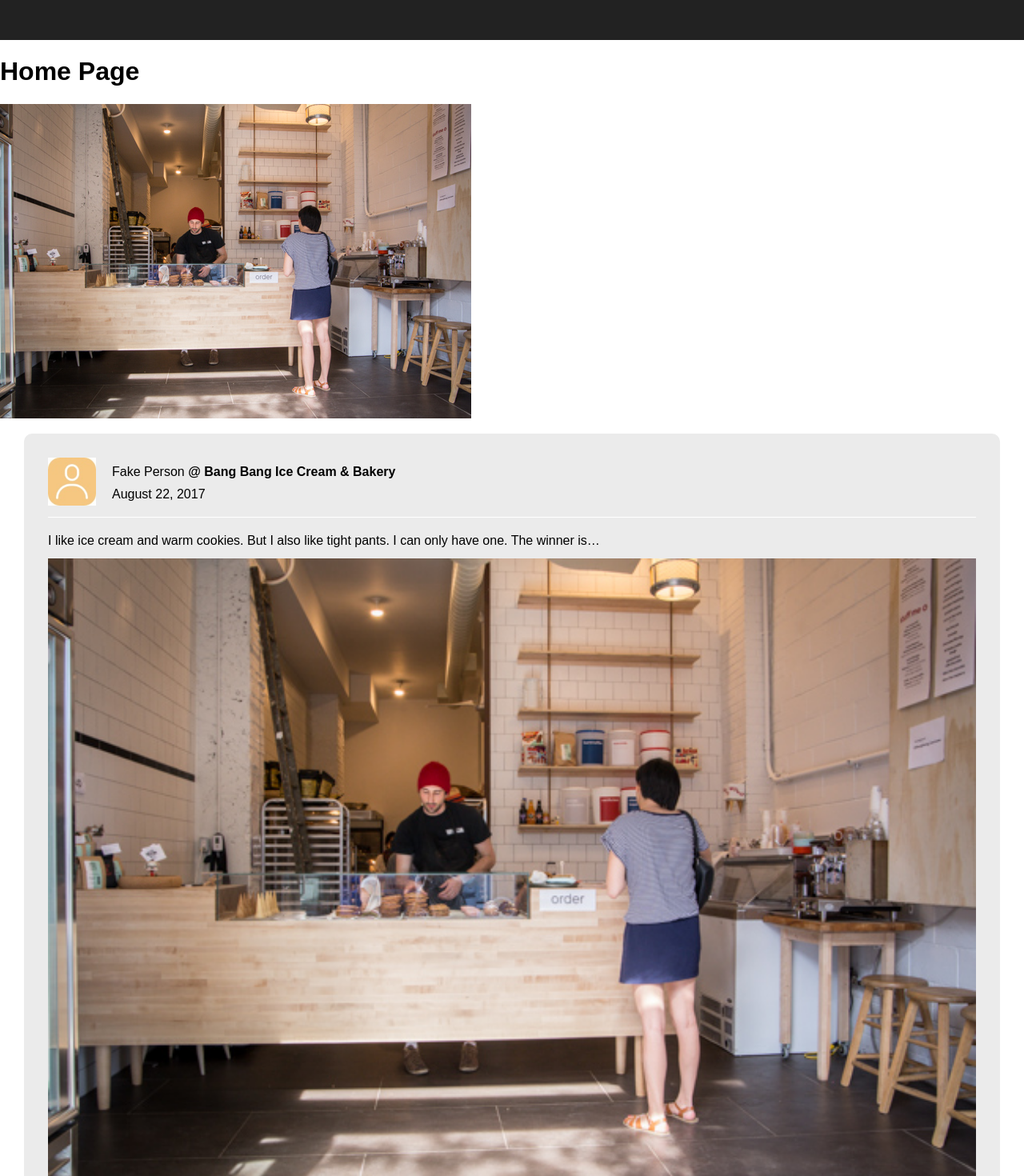
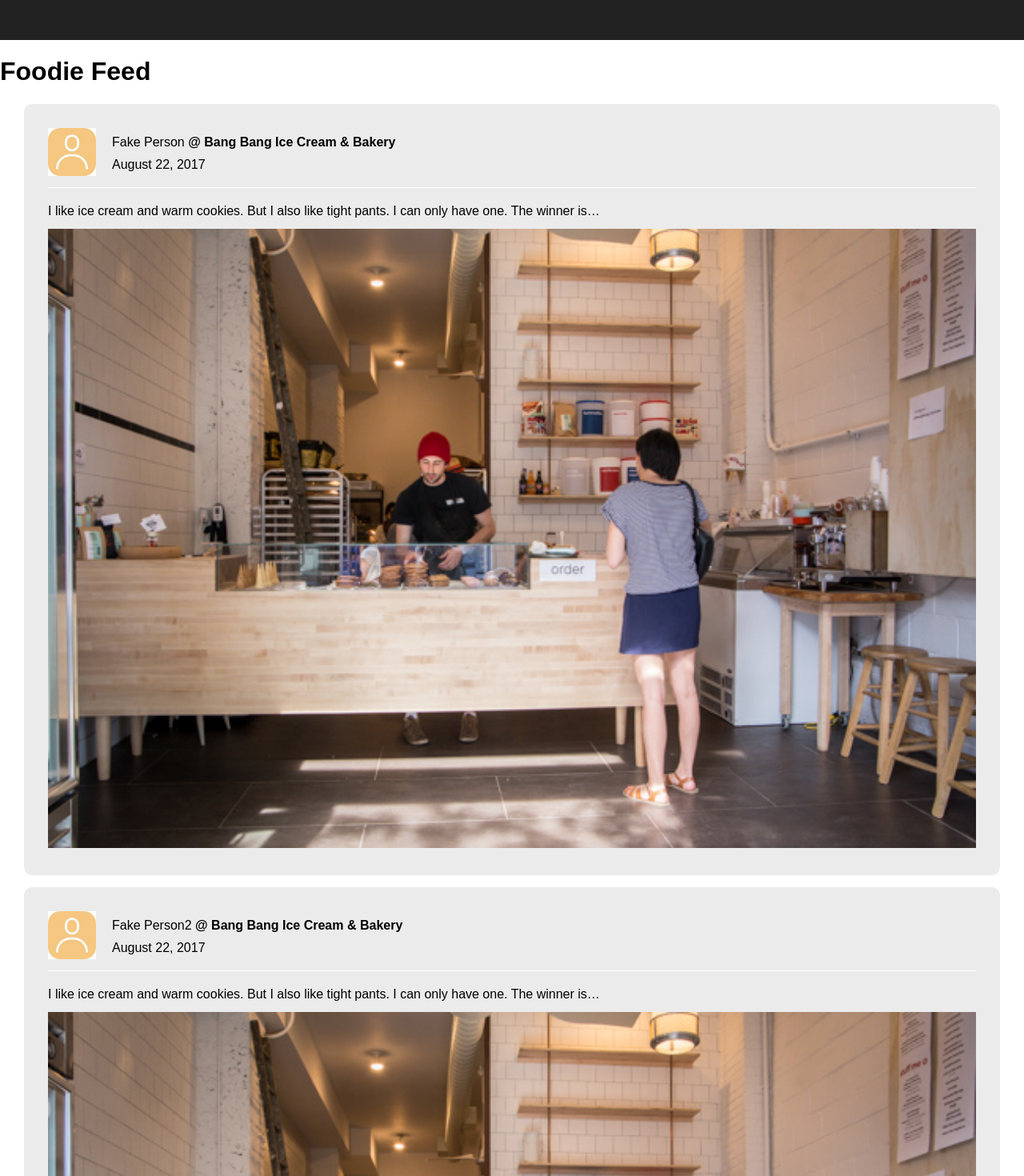
Before and after one commit to tylercameron/foodME, a React (Create React App) app: page / in a window 1280 px wide. Shown: the part 140-1610 px from the top of the page at 80% size. Built offline with nearby package versions, Linux system fonts and the light colour scheme.

Commit message:
move content to own component

```diff
--- a/src/components/Home.js
+++ b/src/components/Home.js
@@ -1,102 +1,27 @@
 import React, { Component } from 'react';
+import PostTile from './PostTile';
+
+import fakeData from '../fakeData/fakeData';
+
 import bangbang from '../assets/bangbang.jpg';
 import user from '../assets/user.jpg';
-import fakeData from '../fakeData/fakeData';
-
-import styled from 'styled-components';
+// import styled from 'styled-components';
 
 class Home extends Component {
     reviewDataTiles() {
-        const test = fakeData.map((review, index) => {
-            return (
-                <Tile key={index}>
-                    <TileHeader>
-                        <TileUserIcon>
-                            <Img src={user} alt="user" />
-                        </TileUserIcon>
-                        <div>
-                            <Reviewer>{review.user} <Span>@ {review.place}</Span></Reviewer>
-                            <ReviewDate>{review.date}</ReviewDate>
-                        </div>
-                    </TileHeader>
-                    <ReviewDescrip>{review.description}</ReviewDescrip>
-                    <div>
-                        <Img src={bangbang} alt="bangbang" />
-                    </div>
-                </Tile>
-            );
-        });
-        return test;
+        const tiles = fakeData.map((review, index) => (
+            <PostTile key={index} userImg={user} review={review} reviewImage={bangbang} />
+        ));
+        return tiles;
     }
     render() {
         return (
             <div>
-                <h1>Home Page</h1>
-                <img src={bangbang} alt="bangbang" />
+                <h1>Foodie Feed</h1>
                 {this.reviewDataTiles()}
             </div>
         )
     }
 }
 
-// const StyledLink = styled(NavLink) `
-//     border-radius: 3px;
-//     padding: 0.25em 1em;
-//     margin: 0 1em;
-//     background: transparent;
-//     color: palevioletred;
-//     border: 2px solid palevioletred;
-//     text-decoration: none;
-
-//     &.selected {
-//         color: blue;
-//     }
-// `;
-
-const Tile = styled.div`
-    background: #ebebeb;
-    border-radius: 10px;
-    margin: 15px 30px;
-    padding: 30px;
-`;
-
-const TileHeader = styled.div`
-    display: flex;
-    justify-content: flex-start;
-    align-items: center;
-    margin-bottom: 20px;
-    padding-bottom: 10px;
-    border-bottom: 1px solid white;
-`;
-
-const TileUserIcon = styled.div`
-    margin-right: 20px;
-    width: 60px;
-`;
-
-const Reviewer = styled.h4`
-    margin: 0 0 10px;
-    font-weight: 400;
-`;
-
-const Span = styled.span`
-    font-weight: 600;
-`;
-
-const ReviewDescrip = styled.p`
-    font-weight: 300;
-    margin-bottom: 13px;
-`;
-
-const Img = styled.img`
-    width: 100%;
-    height: auto;
-`;
-
-const ReviewDate = styled.p`
-    margin: 0;
-    font-weight: 100;
-`;
-
-
 export default Home;
```
